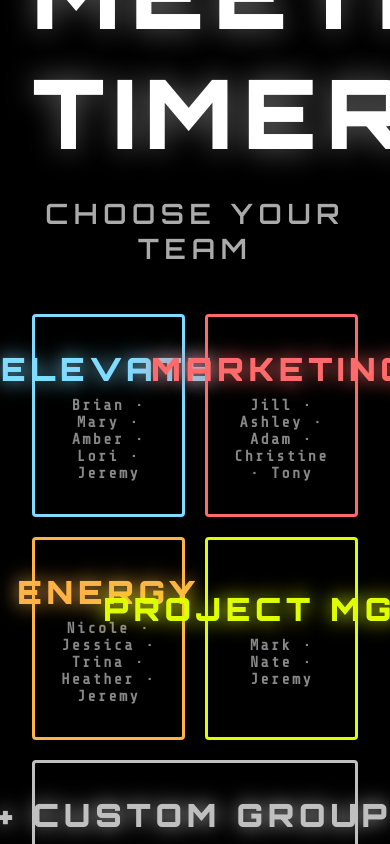
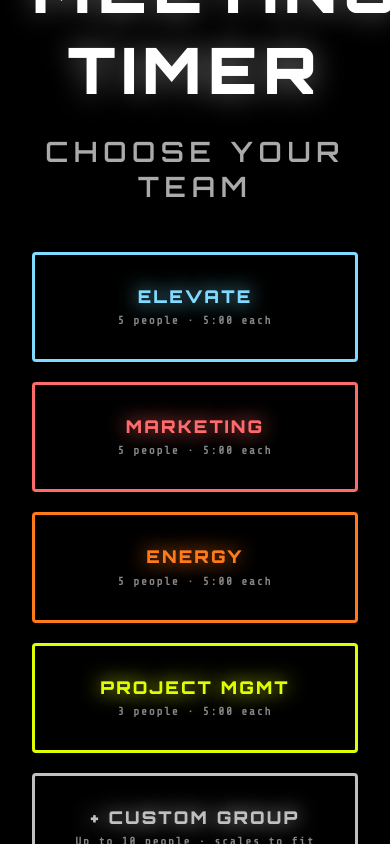
Before and after one commit to AGRILAND-FS/elevate-standup-timer, a plain HTML site: page index.html in a window 390 px wide. Drawn offline with nearby package versions, Linux system fonts and the light colour scheme.

Commit message:
Polish splash: vibrant orange, smaller header, responsive team tiles
- Energy orange bumped from #FFB347 to #FF7A1A for more punch
- Splash header reduced from 6rem to 4rem
- Removed people names from team tiles, replaced with count + duration
- Team-name uses clamp() for fluid sizing and switches to single column
  below 600px so labels never overflow

Co-Authored-By: Claude Opus 4.7 (1M context) <noreply@anthropic.com>

```diff
--- a/index.html
+++ b/index.html
@@ -79,7 +79,7 @@
   /* Splash screen */
   .splash-screen { width: 100%; max-width: 900px; }
   .splash-screen h1 {
-    font-size: 6rem;
+    font-size: 4rem;
     font-weight: 900;
     margin-bottom: 1.5rem;
     letter-spacing: 0.1em;
@@ -109,20 +109,25 @@
     padding: 2rem 1.5rem;
   }
   .team-btn .team-name {
-    font-size: 2rem;
+    font-size: clamp(1.1rem, 3.5vw, 2rem);
     font-weight: 900;
-    letter-spacing: 0.15em;
+    letter-spacing: 0.12em;
     color: var(--team-color, #fff);
     text-shadow: 0 0 20px var(--team-color, #fff);
     transition: color 0.2s, text-shadow 0.2s;
-    white-space: nowrap;
+    overflow-wrap: break-word;
+    word-break: break-word;
+    line-height: 1.1;
   }
   .team-btn .team-members {
     font-family: 'Share Tech Mono', monospace;
     color: #888;
-    font-size: 0.95rem;
+    font-size: clamp(0.7rem, 1.5vw, 0.95rem);
     letter-spacing: 0.15em;
     text-transform: none;
+  }
+  @media (max-width: 600px) {
+    .team-grid { grid-template-columns: 1fr; }
   }
   .team-btn {
     border-color: var(--team-color, #fff);
@@ -259,7 +264,7 @@
   const TEAMS = {
     "ELEVATE":      { color: "#7FDBFF", members: ["Brian", "Mary", "Amber", "Lori", "Jeremy"] },
     "MARKETING":    { color: "#FF6B6B", members: ["Jill", "Ashley", "Adam", "Christine", "Tony"] },
-    "ENERGY":       { color: "#FFB347", members: ["Nicole", "Jessica", "Trina", "Heather", "Jeremy"] },
+    "ENERGY":       { color: "#FF7A1A", members: ["Nicole", "Jessica", "Trina", "Heather", "Jeremy"] },
     "PROJECT MGMT": { color: "#DFFF00", members: ["Mark", "Nate", "Jeremy"] },
   };
   const CUSTOM_COLOR = "#C0C0C0";
@@ -360,7 +365,7 @@
     const teamButtons = Object.entries(TEAMS).map(([name, info]) => `
       <button class="team-btn" data-team="${name}" style="--team-color:${info.color}">
         <span class="team-name">${name}</span>
-        <span class="team-members">${info.members.join(" · ")}</span>
+        <span class="team-members">${info.members.length} people · 5:00 each</span>
       </button>
     `).join("");
 
```
